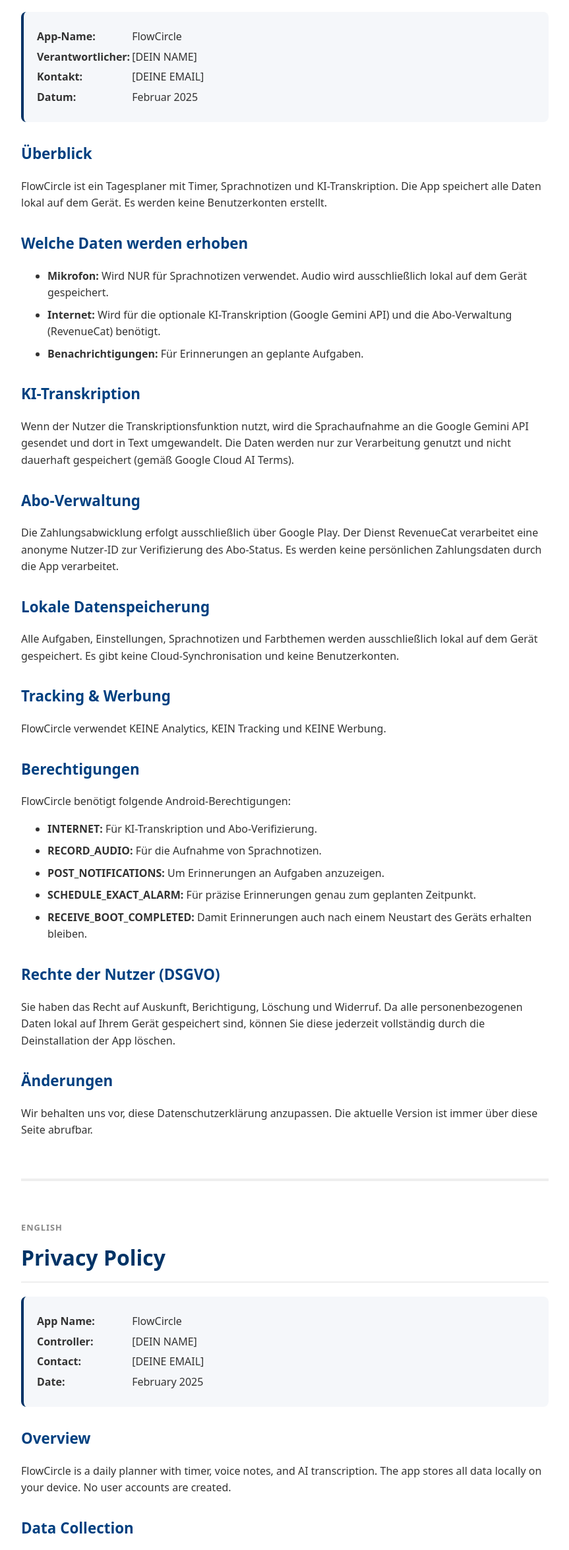
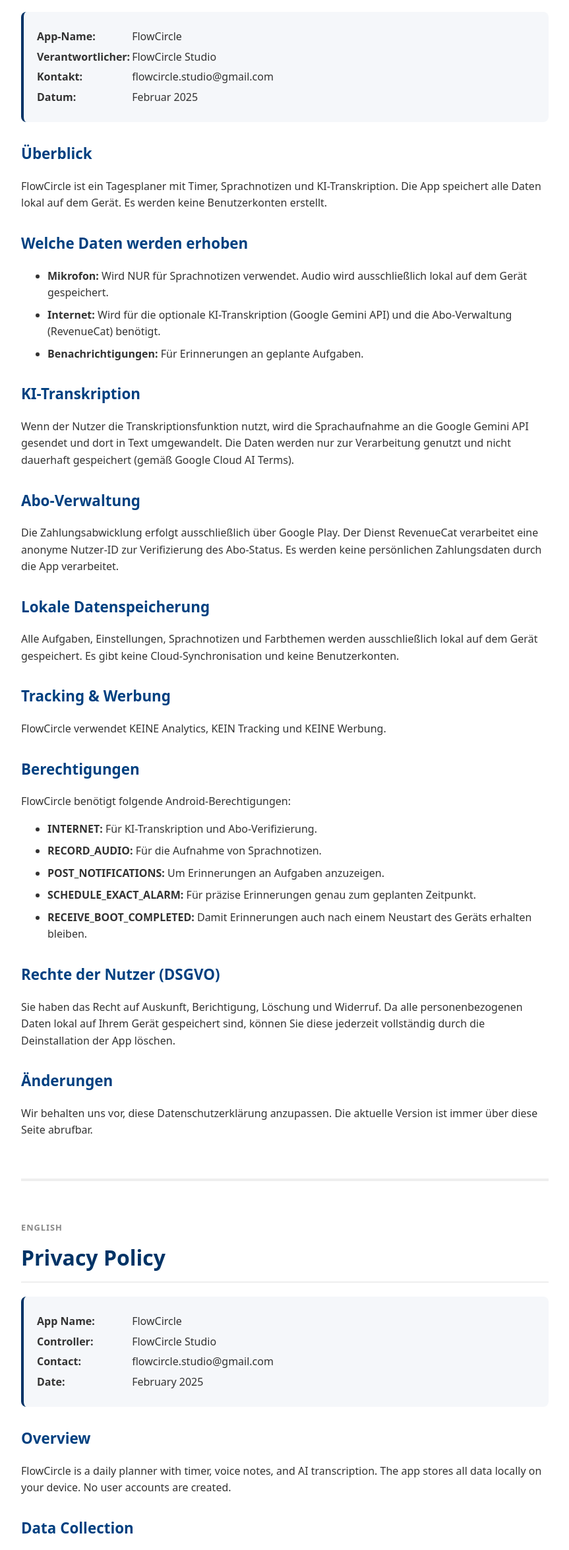
Before and after one commit to streitmarcel-blip/flowcircle-legal, a plain HTML site: page privacy-policy.html in a window 1280 px wide. Shown: the part 117-2466 px from the top of the page at 66% size, without its empty margins (208-1071 px from the left). Drawn offline with Linux system fonts and the light colour scheme.

Commit message:
Update legal contact info

```diff
--- a/privacy-policy.html
+++ b/privacy-policy.html
@@ -87,8 +87,8 @@
 
     <div class="meta">
         <p><strong>App-Name:</strong> FlowCircle</p>
-        <p><strong>Verantwortlicher:</strong> [DEIN NAME]</p>
-        <p><strong>Kontakt:</strong> [DEINE EMAIL]</p>
+        <p><strong>Verantwortlicher:</strong> FlowCircle Studio</p>
+        <p><strong>Kontakt:</strong> flowcircle.studio@gmail.com</p>
         <p><strong>Datum:</strong> Februar 2025</p>
     </div>
 
@@ -150,8 +150,8 @@
 
         <div class="meta">
             <p><strong>App Name:</strong> FlowCircle</p>
-            <p><strong>Controller:</strong> [DEIN NAME]</p>
-            <p><strong>Contact:</strong> [DEINE EMAIL]</p>
+            <p><strong>Controller:</strong> FlowCircle Studio</p>
+            <p><strong>Contact:</strong> flowcircle.studio@gmail.com</p>
             <p><strong>Date:</strong> February 2025</p>
         </div>
 
```
Also changed, not shown: terms-of-service.html (+4 -4 lines).
